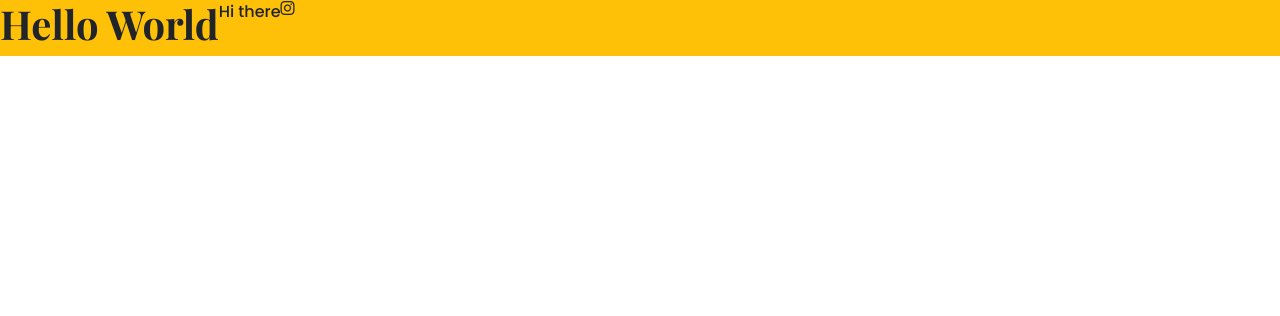
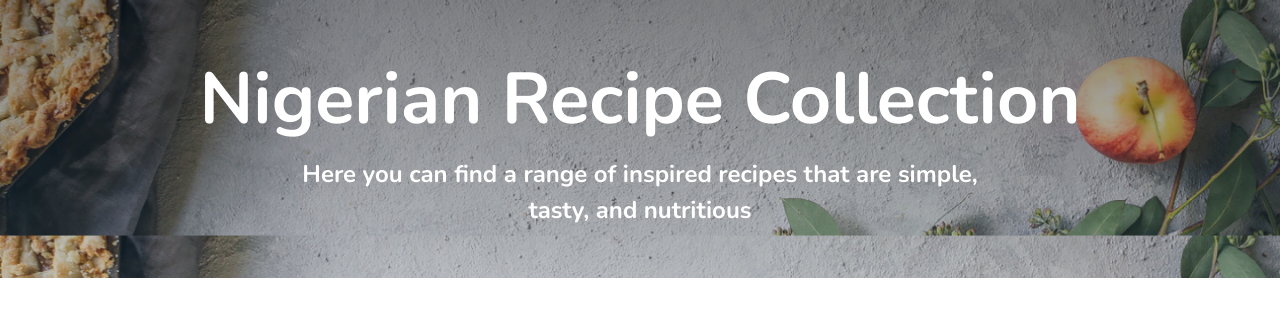
Before and after one commit to meenah200/portfolio-project, a plain HTML site: page index.html in a window 1280 px wide. Drawn offline with nearby package versions, Linux system fonts and the light colour scheme.

Commit message:
updated the homepage hero

```diff
--- a/index.html
+++ b/index.html
@@ -9,18 +9,21 @@
     integrity="sha384-EVSTQN3/azprG1Anm3QDgpJLIm9Nao0Yz1ztcQTwFspd3yD65VohhpuuCOmLASjC" crossorigin="anonymous">
   <link rel="preconnect" href="https://fonts.googleapis.com">
   <link rel="preconnect" href="https://fonts.gstatic.com" crossorigin>
-  <link href="https://fonts.googleapis.com/css2?family=Playfair+Display:wght@700&family=Poppins:wght@500&display=swap"
-    rel="stylesheet">
+  <link rel="preconnect" href="https://fonts.googleapis.com">
+<link rel="preconnect" href="https://fonts.gstatic.com" crossorigin>
+<link href="https://fonts.googleapis.com/css2?family=Nunito:wght@700&family=Playfair+Display:wght@700&family=Poppins:wght@500&display=swap" rel="stylesheet">
   <link rel="stylesheet" href="styles/portfolio.css">
   <script src="https://kit.fontawesome.com/ff6af22f69.js" crossorigin="anonymous"></script>
   <script src="https://cdn.jsdelivr.net/npm/bootstrap@5.0.2/dist/js/bootstrap.bundle.min.js"
       integrity="sha384-MrcW6ZMFYlzcLA8Nl+NtUVF0sA7MsXsP1UyJoMp4YLEuNSfAP+JcXn/tWtIaxVXM" crossorigin="anonymous"></script>
 </head>
 <body>
-  <div class="d-flex bg-warning">
-  <h1>Hello World</h1>
-  <p>Hi there</p>
-  <i class="fa-brands fa-instagram"></i>
-  </div>
+  <div class="hero">
+  <h1>Nigerian Recipe Collection</h1>
+  <p>Here you can find a range of inspired recipes that are simple,
+    <br> tasty, and nutritious
+  </p>
+</div>
 </body>
+
 </html>
--- a/styles/portfolio.css
+++ b/styles/portfolio.css
@@ -1,9 +1,41 @@
+:root{
+--hero-bg:linear-gradient(180deg, rgba(0, 0, 0, 0.45) 0.75%, rgba(0, 0, 0, 0.20) 100%),
+  url("../images/bg.png"),
+  lightgray 0px -349.249px / 100% 363.584% no-repeat;
+  --heading-font-family:'Nunito',
+    sans-serif;
+}
+
 h1{
- font-family: 'Playfair Display', serif;
+ font-family:var(--heading-font-family);
  font-weight: bold;
+ font-size: 72px;
 }
 
 p{
-  font-family: 'Poppins', sans-serif;
-  font-weight: normal;
+  font-family: var(--heading-font-family);
+  font-weight: bold;
+  font-size: 24px;
 }
+
+.hero{
+  background: var(--hero-bg);
+  background-size: 100%;
+  padding: 50px 20px;
+  text-align: center;
+  color:#fff;
+}
+
+.hero h1{
+font-family:var(--heading-font-family);
+font-weight: bold;
+font-size: 72px;
+line-height: normal;
+}
+
+.hero p{
+font-family:var(--heading-font-family);
+font-weight: bold;
+font-size: 24px;
+margin:0;
+}
```
Also changed, not shown: images/bg.png (added).
